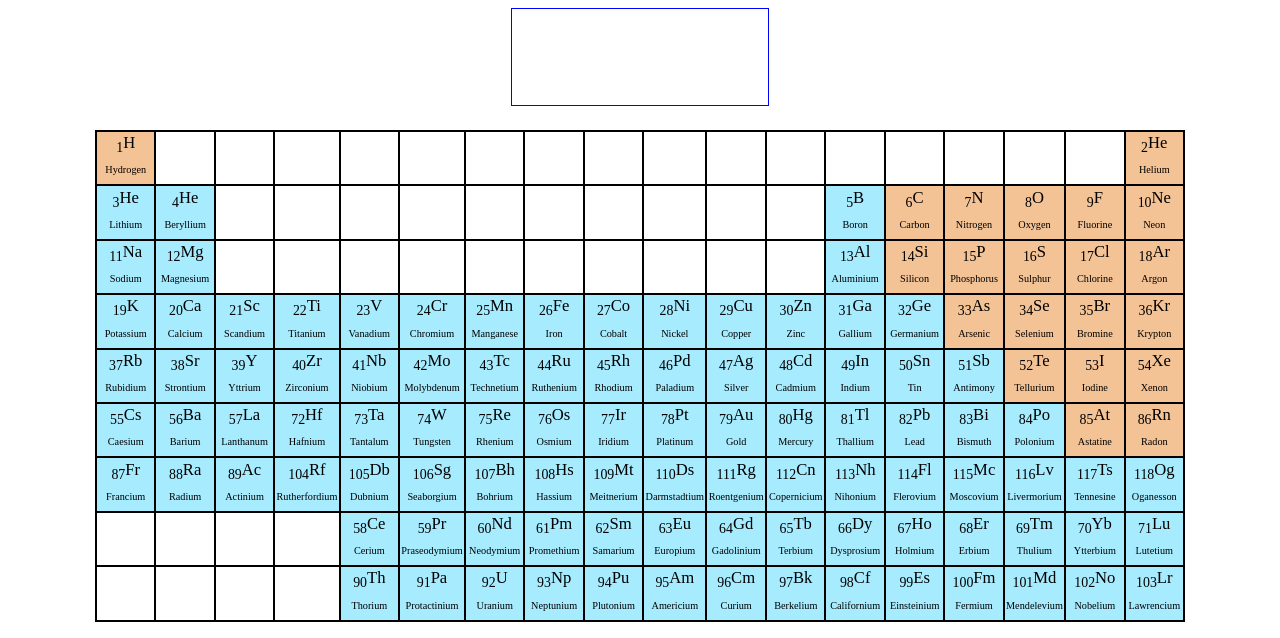
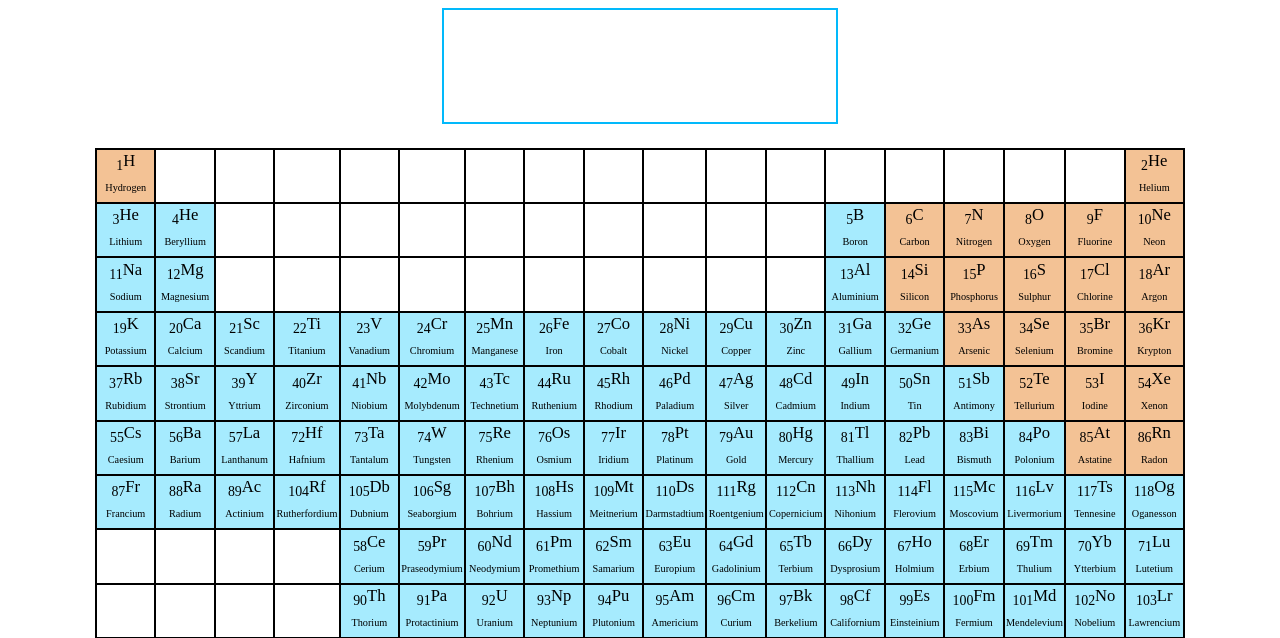
Before and after one commit to kamilop1/periodic-table, a PHP site: page /index.html in a window 1280 px wide. Shown: the top 638 px of the page. Run offline with PHP 8.4, Linux system fonts and the light colour scheme.

Commit message:
css and html changes

```diff
--- a/style.css
+++ b/style.css
@@ -25,6 +25,9 @@ body{
 .chemical_button.non_metallic{
     background-color: #F3C295;
 }
+.chemical_button:hover{
+    filter: brightness(95%)
+}
 .chemical_button:active{
     filter: brightness(85%)
 }
@@ -40,7 +43,9 @@ body{
 
 }
 .display{
-    width: 20vw;
-    height: 12vh;
-    border: 1px solid blue;
+    width: 30vw;
+    height: 13vh;
+    padding: 0.3vw;
+    border: 2px solid rgb(2, 185, 251);
+    font-size: 0.9vw;
 }
```
